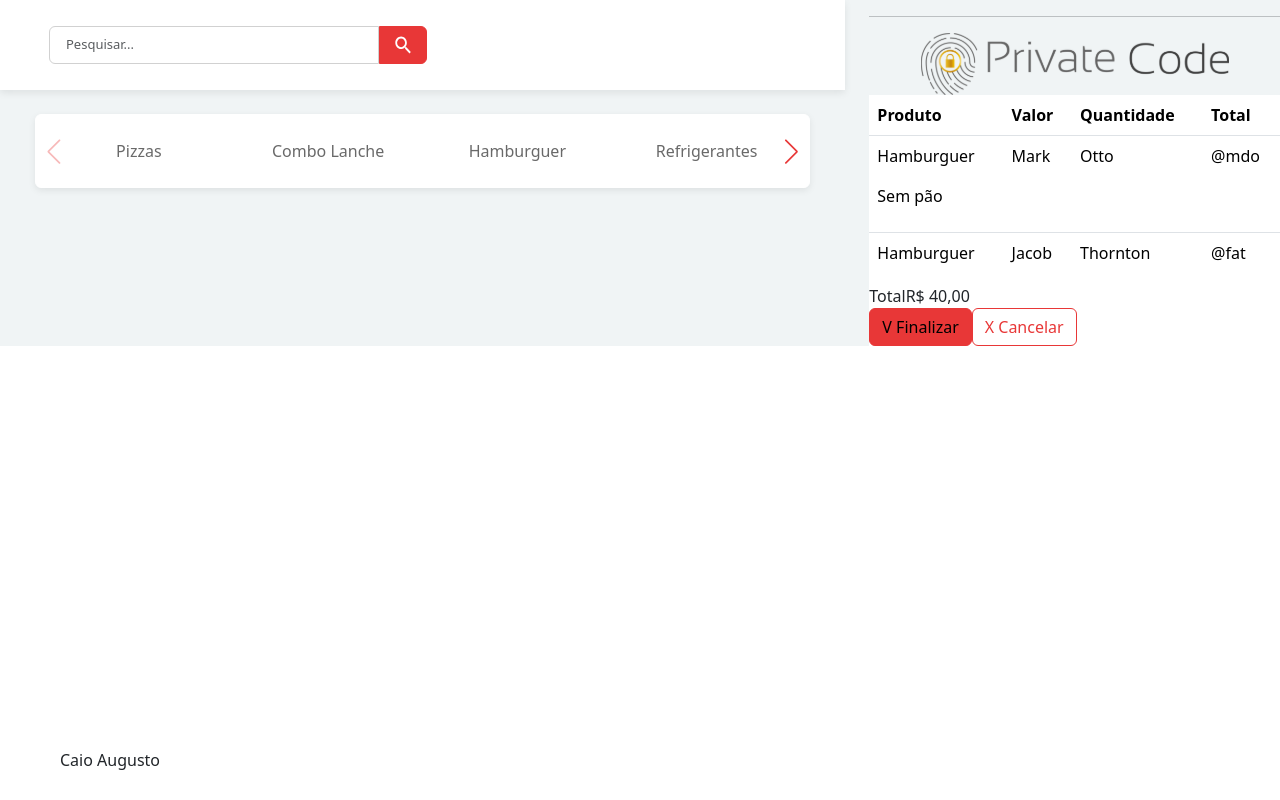
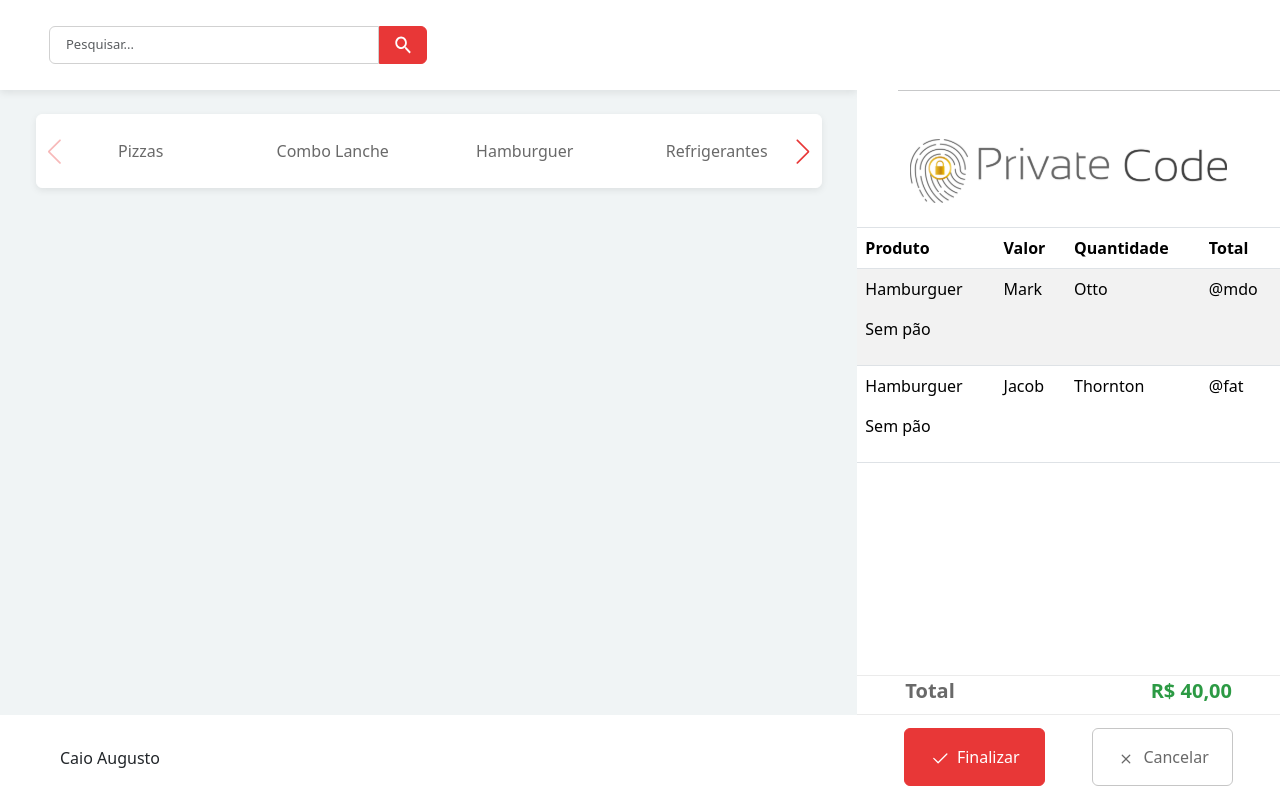
Before and after one commit to CaioAugustoHD/Desafio-front-end, a React (Vite) app: page / in a window 1280 px wide. Built offline with nearby package versions, Linux system fonts and the light colour scheme.

Commit message:
feat: Mudanças na estilização e responsividade do componente Shopping

```diff
--- a/src/App.tsx
+++ b/src/App.tsx
@@ -8,13 +8,13 @@ export function App() {
     backgroundColor: "#F0F4F5"
   }
   return (
-    <div className="row"  style={divStyle}>
-      <div className="col-12 col-lg-8">
+    <div className="row h-100"  style={divStyle}>
+      <div className="col-12 col-lg-8 pe-0">
         <Header />
         <Menu />
         <Footer />
       </div>
-      <div className="col-4">
+      <div className="col-4 ps-0 bg-white h-100">
         <Shopping />
       </div>
     </div>
--- a/src/components/Footer/index.tsx
+++ b/src/components/Footer/index.tsx
@@ -1,6 +1,10 @@
 export function Footer() {
+    const footerStyle = {
+        height: "85px"
+    }
+
     return (
-        <footer className="container-fluid bg-white position-absolute bottom-0 d-flex align-items-center" style={{height: "80px"}}>
+        <footer className="container-fluid bg-white position-absolute bottom-0 d-flex align-items-center" style={footerStyle}>
             <span className="m-5">Caio Augusto</span>
         </footer>
     )
--- a/src/components/Shopping/ProductsTable/index.tsx
+++ b/src/components/Shopping/ProductsTable/index.tsx
@@ -1,7 +1,7 @@
 export function ProductsTable() {
     return (
-        <table className="table">
-            <thead>
+        <table className="table table-striped">
+            <thead className="border-top">
                 <tr>
                     <th scope="col">Produto</th>
                     <th scope="col">Valor</th>
--- a/src/components/Shopping/Saldo/index.tsx
+++ b/src/components/Shopping/Saldo/index.tsx
@@ -1,13 +1,43 @@
+import check from "../../../assets/check.svg"
+import x from "../../../assets/x.svg"
+
 export function Saldo() {
+    const sectionStyle = {
+        height: "125px",
+        borderTop: "1px solid #EBEBEB"
+    }
+
+    const buttonsContainerStyle = {
+        height: "85px",
+        borderTop: "1px solid #EBEBEB"
+    }
+
+    const imgStyle = {
+        height: "20px",
+        marginRight: "7px"
+    }
+
+    const buttonCancelar = {
+        color: "#696969",
+         border: "1px solid #C6C6C6"
+
+    }
+
     return (
-        <section className="position-absolute bottom-0 bg-white w-100">
-            <div>
-                <span>Total</span>
-                <span>R$ 40,00</span>
+        <section style={sectionStyle} className="bg-white position-absolute bottom-0 w-100">
+            <div className="d-flex justify-content-between px-5 pb-2 fs-5">
+                <span className="fw-bold" style={{color: "#696969"}}>Total</span>
+                <span className="fw-bold" style={{color: "#2c9a44"}}>R$ 40,00</span>
             </div>
-            <div>
-                <button className="btn btn-primary">V Finalizar</button>
-                <button className="btn btn-outline-primary">X Cancelar</button>
+            <div className="d-flex justify-content-evenly align-items-center" style={buttonsContainerStyle}>
+                <button className="btn btn-primary text-white col-4 py-3">
+                    <img style={imgStyle} src={check} />
+                    Finalizar
+                </button>
+                <button style={buttonCancelar} className="btn btn-outline-primary col-4 py-3">
+                    <img style={imgStyle} src={x} />
+                    Cancelar
+                </button>
             </div>
         </section>
     )
--- a/src/components/Shopping/index.tsx
+++ b/src/components/Shopping/index.tsx
@@ -3,16 +3,18 @@ import { ProductsTable } from "./ProductsTable"
 import { Saldo } from "./Saldo"
 
 export function Shopping() {
+    const breakStyle = {
+        marginTop: "90px",
+        width: "92%"
+        // color: "#EBEBEB"
+    }
 
     return (
         <>
-            <div className="offcanvas-lg offcanvas-end" tabindex="-1" id="offcanvasResponsive" aria-labelledby="offcanvasResponsiveLabel">
-                <div className="offcanvas-header">
-                    <button type="button" className="btn-close" data-bs-dismiss="offcanvas" data-bs-target="#offcanvasResponsive" aria-label="Close"></button>
-                </div>
-                <hr/>
-                <div className="offcanvas-body d-flex flex-column align-items-center position-relative">
-                    <img className="img-fluid w-75" src={logo} alt="Private Code" />
+            <div className="offcanvas-lg offcanvas-end  h-100" tabindex="-1" id="offcanvasResponsive" aria-labelledby="offcanvasResponsiveLabel">
+                <div className="offcanvas-body d-flex flex-column align-items-center h-100 position-relative">
+                    <hr style={breakStyle} className="mb-5 ms-lg-5"/>
+                    <img className="img-fluid w-75 mb-4" src={logo} alt="Private Code" />
                     <ProductsTable />
                     <Saldo />
                 </div>
--- a/src/scss/custom.scss
+++ b/src/scss/custom.scss
@@ -1,3 +1,7 @@
+html, body, #root {
+    height: 100%;
+}
+
 $primary: #E83737;
 
 @import "../node_modules/bootstrap/scss/bootstrap";
```
Also changed, not shown: src/assets/check.svg (added), src/assets/x.svg (added).
